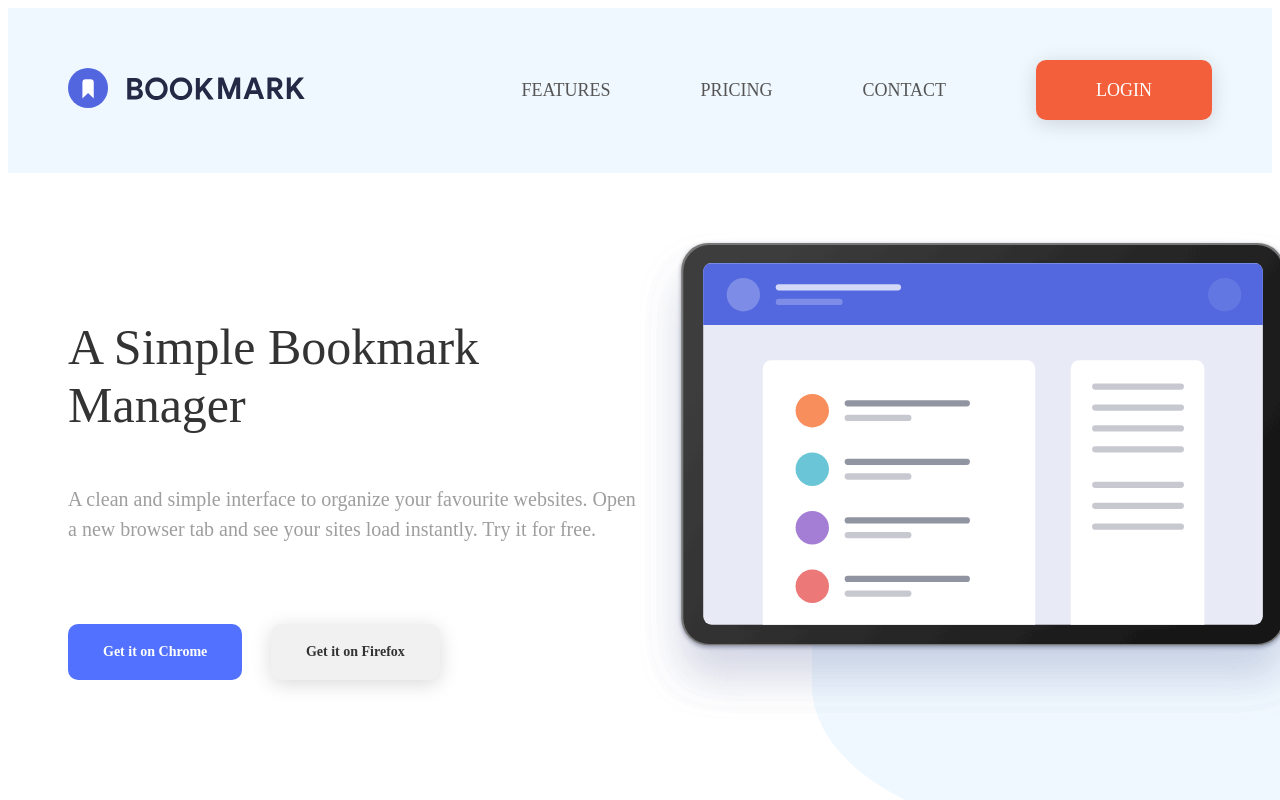
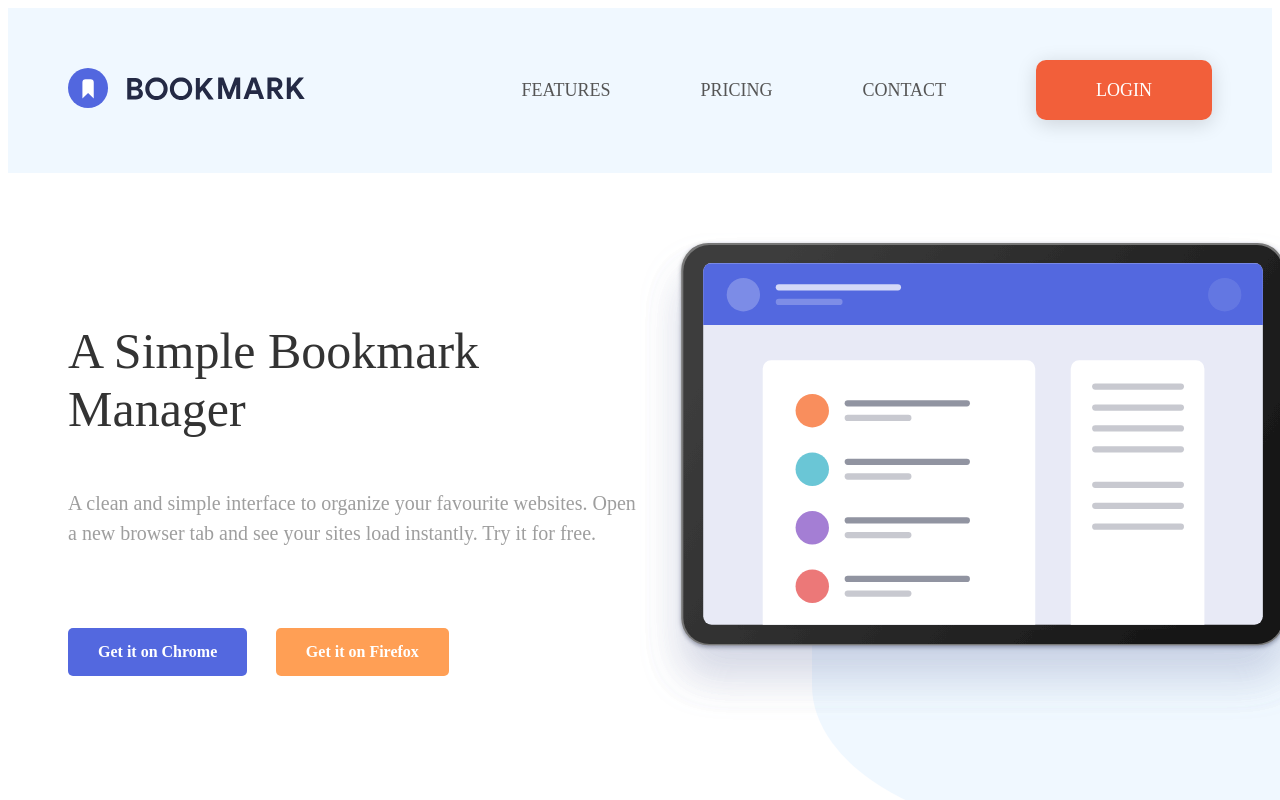
Before and after one commit to Arnau-66/S5-Bookmark--Landing-Angular, an Angular app: page / in a window 1280 px wide. Shown: the top 800 px of the page. Built offline with nearby package versions, Linux system fonts and the light colour scheme.

Commit message:
component Button added to hero section

```diff
--- a/src/app/components/hero/hero.html
+++ b/src/app/components/hero/hero.html
@@ -5,8 +5,18 @@
           <h1>A Simple Bookmark Manager</h1>
             <p class="main-text">A clean and simple interface to organize your favourite websites. Open a new browser tab and see your sites load instantly. Try it for free.</p>
               <div class="hero-buttons">
-                <a href="#!" class="btn chrome">Get it on Chrome</a>
-                <a href="#!" class="btn firefox">Get it on Firefox</a>
+
+                <app-button
+                  [text]="'Get it on Chrome'"
+                  [href]="'#'"
+                  [variant]="'chrome'">
+                </app-button>
+
+                <app-button
+                  [text]="'Get it on Firefox'"
+                  [href]="'#'"
+                  [variant]="'firefox'">
+                </app-button>
               </div>
         </div>
 
--- a/src/app/components/hero/hero.ts
+++ b/src/app/components/hero/hero.ts
@@ -1,10 +1,11 @@
 import { Component } from '@angular/core';
 import { CommonModule } from '@angular/common';
+import { Button } from '../../shared/atoms/button/button';
 
 @Component({
   selector: 'app-hero',
   standalone: true,
-  imports: [CommonModule],
+  imports: [CommonModule, Button],
   templateUrl: './hero.html',
   styleUrl: './hero.css'
 })
--- a/src/app/shared/atoms/button/button.html
+++ b/src/app/shared/atoms/button/button.html
@@ -1,6 +1,4 @@
 
 
 
-<a [href]="href" class="btn" [ngClass]="variant">
-  {{ text }}
-</a>
+<a [href]="href" class="btn" [ngClass]="variant"> {{ text }} </a>
```
